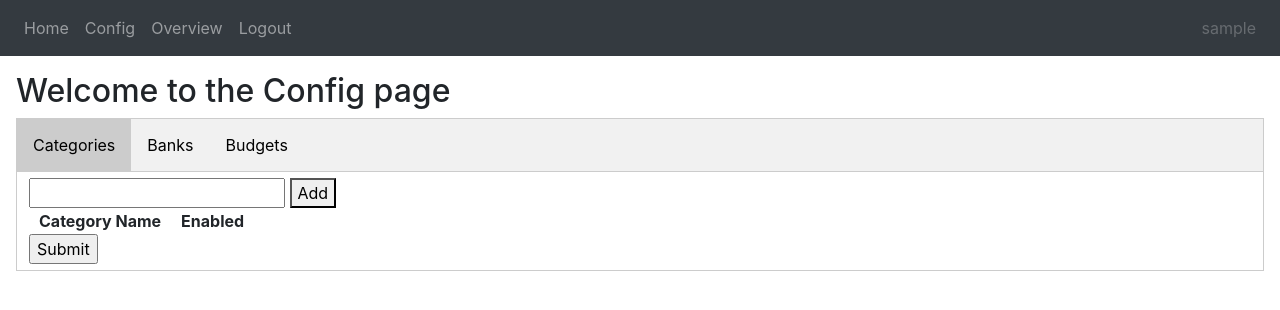
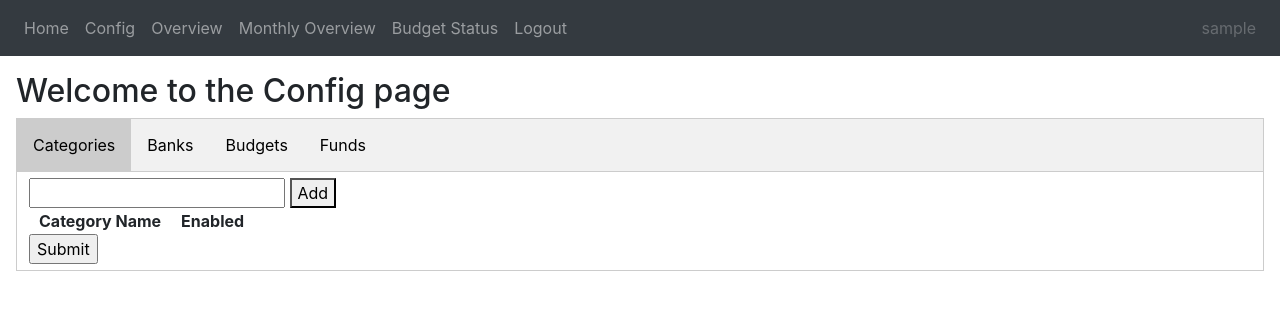
Before and after one commit to jschwel1/budget_app, a Django app: page /budget/config/ in a window 1280 px wide. Shown: the top 310 px of the page. Run offline with Django 3.2, Linux system fonts and the light colour scheme; the visitor is signed in with stand-in values (Sample User, id 1); data that the repository does not hold is empty; some libraries are stand-ins or nearby versions.

Commit message:
Starting to make monthly overviews and funds

```diff
--- a/budget/templates/budget/base.html
+++ b/budget/templates/budget/base.html
@@ -20,6 +20,8 @@
             <a class="nav-item nav-link" href="{% url 'budget:home' %}">Home</a>
             <a class="nav-item nav-link" href="{% url 'budget:config' %}">Config</a>
             <a class="nav-item nav-link" href="{% url 'budget:overview' %}">Overview</a>
+            <a class="nav-item nav-link" href="{% url 'budget:monthly_overview' %}">Monthly Overview</a>
+            <a class="nav-item nav-link" href="{% url 'budget:budget_status' %}">Budget Status</a>
 
             {% if user.is_authenticated %}
             <a class="nav-item nav-link" href="{% url 'budget:logout' %}">Logout</a>
--- a/budget/templates/budget/config.html
+++ b/budget/templates/budget/config.html
@@ -10,6 +10,7 @@
     <button class="tablinks active" onclick="openTab(event, 'categories')">Categories</button>
     <button class="tablinks" onclick="openTab(event, 'banks')">Banks</button>
     <button class="tablinks" onclick="openTab(event, 'budgets')">Budgets</button>
+    <button class="tablinks" onclick="openTab(event, 'funds')">Funds</button>
 </div>
 
 
@@ -67,6 +68,11 @@
 <div class="tabcontent" id='budgets' style='display:none;'>
 
 </div>
+
+<div class="tabcontent" id='funds' style='display:none;'>
+
+</div>
+
 
 <script>
 
--- a/budget/urls.py
+++ b/budget/urls.py
@@ -28,5 +28,7 @@ urlpatterns = [
     re_path(r'^get_overview_data/$', views.get_overview_data, name='get_overview_data'),
     re_path(r'^get_individual_overview_data/(?P<bank>[0-9a-zA-Z]+)$', views.get_individual_overview_data, name='get_individual_overview_data'),
     re_path(r'^export_transactions_to_csv/$', views.export_tx_as_csv, name='export_transactions_to_csv'),
+    re_path(r'^monthly_overview/$',views.monthly_overview, name='monthly_overview'),
+    re_path(r'^budget_status/$',views.monthly_overview, name='budget_status'),
     path(r'base', views.load_base, name='base'),
 ]
--- a/budget/views.py
+++ b/budget/views.py
@@ -532,3 +532,10 @@ def export_tx_as_csv(request):
         writer.writerow([str(tx.date.month)+'/'+str(tx.date.day)+'/'+str(tx.date.year), tx.amount, tx.location, tx.notes, tx.category.category, tx.card_used.name, tx.id])
 
     return response
+
+
+def monthly_overview(request):
+    pass
+
+def budget_status(request):
+    pass
```
Also changed, not shown: budget/models.py (+17 -0 lines).
